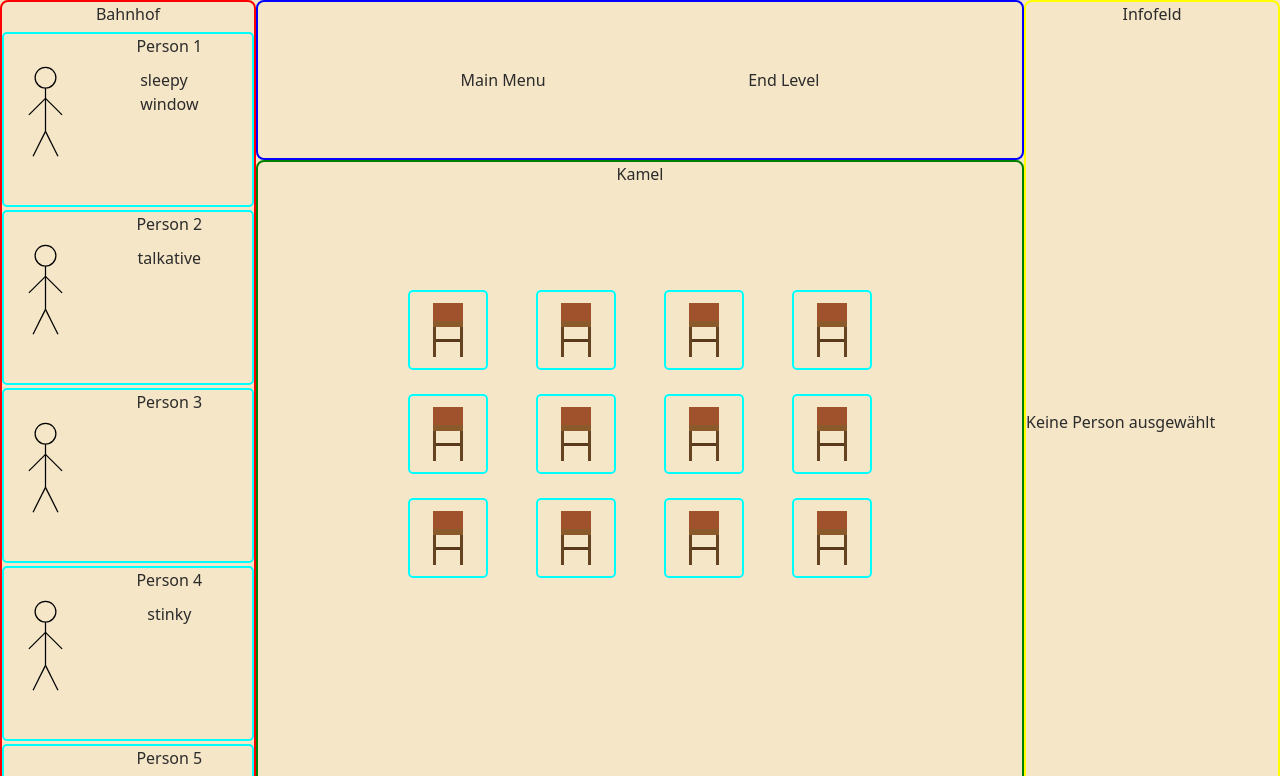
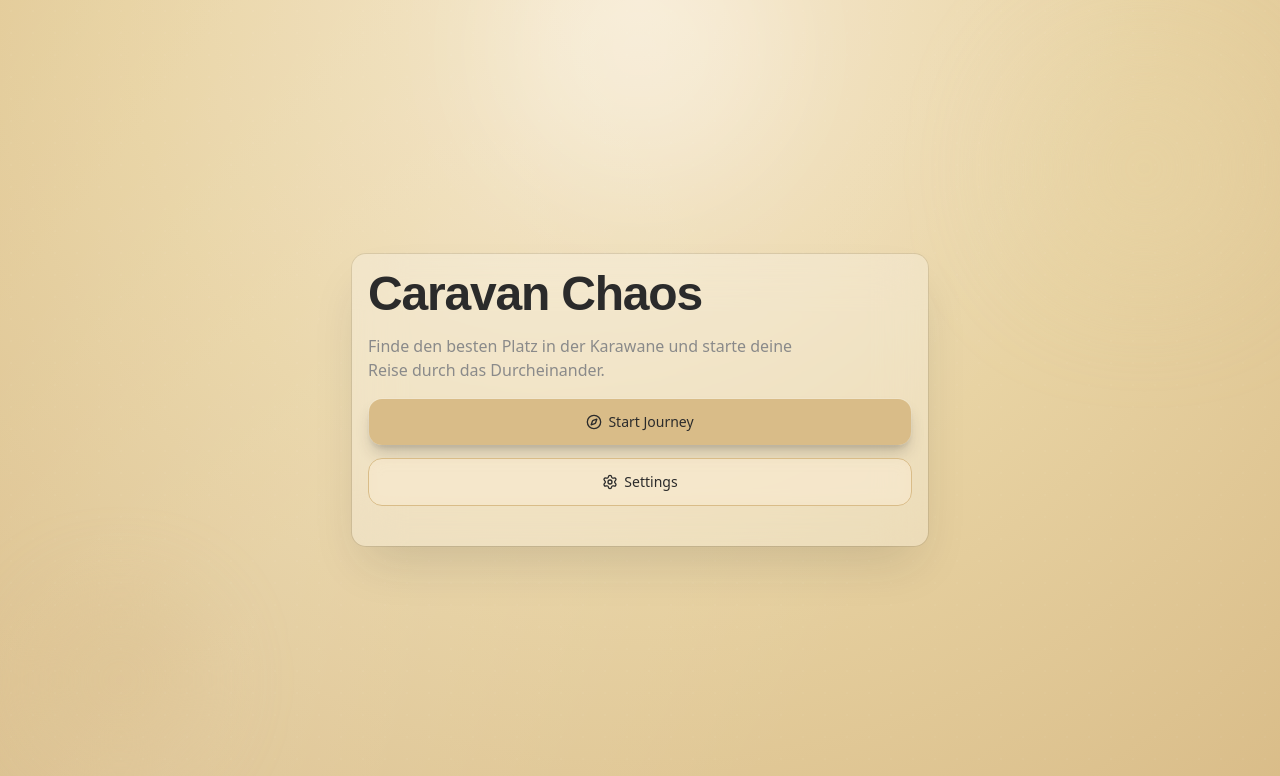
Before and after one commit to dus-tin9/Caravan-Chaos, a React (Vite) app in the folder my-app/: page /main in a window 1280 px wide. Shown: the top 776 px of the page. Built offline with nearby package versions, Linux system fonts and the light colour scheme.

Commit message:
feat: add URL routing with dynamic level paths

```diff
--- a/my-app/package.json
+++ b/my-app/package.json
@@ -19,6 +19,7 @@
     "react-dnd": "^16.0.1",
     "react-dnd-html5-backend": "^16.0.1",
     "react-dom": "^19.2.0",
+    "react-router-dom": "^7.14.0",
     "shadcn": "^4.1.2",
     "tailwind-merge": "^3.5.0",
     "tw-animate-css": "^1.4.0"
--- a/my-app/src/App.jsx
+++ b/my-app/src/App.jsx
@@ -1,29 +1,32 @@
-import { useState } from 'react'
+import { Navigate, Route, Routes, useParams } from 'react-router-dom'
+
+import { DEFAULT_LEVEL_ID, routes } from '@/lib/routes'
 import Level from './components/Level'
 import MainMenu from './components/MainMenu'
 
+function LevelRoute() {
+  const { levelId } = useParams()
+  const parsedLevelId = Number(levelId)
+  const isValidLevelId = Number.isInteger(parsedLevelId) && parsedLevelId > 0
+
+  if (!isValidLevelId) {
+    return <Navigate to={routes.levelById(DEFAULT_LEVEL_ID)} replace />
+  }
+
+  return <Level key={parsedLevelId} levelId={parsedLevelId} />
+}
 
 export default function App() {
-
-  const [SiteState, setSiteState] = useState("Level")
-
-  function currentSiteState(State){
-    switch(State){
-        case "Level":
-            return( <Level setSiteState={setSiteState}/> )
-        case "MainMenu":
-            return( <MainMenu setSiteState={setSiteState}/> )
-        case "LevelRecap":
-            return( <LevelRecap setSiteState={setSiteState}/> )
-        case "LevelAuswahl":
-            return( <LevelAuswahl setSiteState={setSiteState}/> )
-    }
-  }
-
-
   return (
-    <div>
-        {currentSiteState(SiteState)}
-    </div>
+    <Routes>
+      <Route path="/" element={<Navigate to={routes.main} replace />} />
+      <Route path={routes.main} element={<MainMenu />} />
+      <Route
+        path={routes.levelRoot}
+        element={<Navigate to={routes.levelById(DEFAULT_LEVEL_ID)} replace />}
+      />
+      <Route path={`${routes.levelRoot}/:levelId`} element={<LevelRoute />} />
+      <Route path="*" element={<Navigate to={routes.main} replace />} />
+    </Routes>
   )
 }
--- a/my-app/src/components/Buttons.jsx
+++ b/my-app/src/components/Buttons.jsx
@@ -1,13 +1,18 @@
-export default function Buttons({ setSiteState, people}){
+import { useNavigate } from 'react-router-dom'
+
+import { routes } from '@/lib/routes'
+
+export default function Buttons({ levelId, people }) {
+    const navigate = useNavigate()
 
     function handleEndLevel(){
         let unseated = people.filter( (person) => {return(!person.seated)});
         if (unseated.length > 0) return;
-        else setSiteState("LevelRecap");
+        else navigate(routes.levelById(levelId + 1));
     }
 
     function handleMainMenu(){
-        setSiteState("MainMenu");
+        navigate(routes.main)
     }
 
     return(
--- a/my-app/src/components/Level.jsx
+++ b/my-app/src/components/Level.jsx
@@ -27,7 +27,7 @@ const createSeatGrid = (rows, cols) =>
     );
 
 
-export default function Level({setSiteState}) {
+export default function Level({ levelId }) {
 
   // Initialisiere States für Personen am Bahnhof
   const [people, setPeople] = useState(initialPeople);
@@ -45,7 +45,7 @@ export default function Level({setSiteState}) {
         />
 
         <Buttons
-        setSiteState={setSiteState}
+        levelId={levelId}
         people={people}
         />
 
--- a/my-app/src/components/MainMenu.jsx
+++ b/my-app/src/components/MainMenu.jsx
@@ -1,6 +1,8 @@
 import { Compass, Settings } from 'lucide-react'
+import { useNavigate } from 'react-router-dom'
 
 import { Button } from '@/components/ui/button'
+import { DEFAULT_LEVEL_ID, routes } from '@/lib/routes'
 import {
   Card,
   CardContent,
@@ -10,6 +12,8 @@ import {
 } from '@/components/ui/card'
 
 function MainMenu() {
+    const navigate = useNavigate()
+
     return (
         <main className='relative flex min-h-screen w-full items-center justify-center overflow-hidden bg-[radial-gradient(circle_at_top,_#f5e6c8_0%,_#e8d3a3_50%,_#d9bc88_100%)] px-4 py-10'>
             <div className='pointer-events-none absolute -top-24 left-1/2 h-72 w-72 -translate-x-1/2 rounded-full bg-white/25 blur-3xl' />
@@ -30,7 +34,7 @@ function MainMenu() {
                     <Button
                         size='lg'
                         className='h-12 rounded-xl bg-[#d9bc88] text-[#2b2b2b] shadow-lg shadow-[#2b2b2b]/20 backdrop-blur hover:bg-[#e8d3a3]'
-                        onClick={() => alert('Starting the game!')}
+                        onClick={() => navigate(routes.levelById(DEFAULT_LEVEL_ID))}
                     >
                         <Compass className='size-4' />
                         Start Journey
--- /dev/null
+++ b/my-app/src/lib/routes.js
@@ -0,0 +1,7 @@
+export const DEFAULT_LEVEL_ID = 1;
+
+export const routes = {
+  main: '/main',
+  levelRoot: '/level',
+  levelById: (levelId) => `/level/${levelId}`,
+};
--- a/my-app/src/main.jsx
+++ b/my-app/src/main.jsx
@@ -1,10 +1,13 @@
 import { StrictMode } from 'react'
 import { createRoot } from 'react-dom/client'
+import { BrowserRouter } from 'react-router-dom'
 import './styling/index.css'
 import App from './App.jsx'
 
 createRoot(document.getElementById('root')).render(
   <StrictMode>
-    <App />
+    <BrowserRouter>
+      <App />
+    </BrowserRouter>
   </StrictMode>,
 )
--- a/my-app/src/styling/index.css
+++ b/my-app/src/styling/index.css
@@ -56,10 +56,12 @@
 body {
   margin: 0;
   padding: 0;
-  display: flex;
-  align-items: center;
-  justify-content: center;
   min-width: 320px;
+  min-height: 100vh;
+}
+
+#root {
+  width: 100%;
   min-height: 100vh;
 }
 
```
Also changed, not shown: 1 other file (tests, documents, lock files or other folders).
